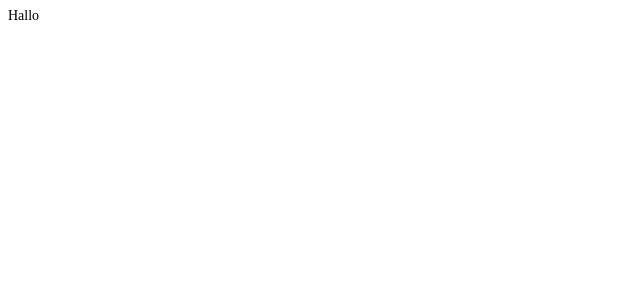
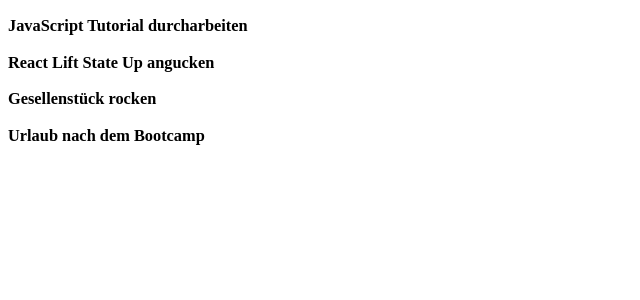
Before and after one commit to slawoe/todoapp, a React (Create React App) app: page / in a window 1280 px wide. Shown: the top 300 px of the page, without its empty margins (0-640 px from the left). Built offline with nearby package versions, Linux system fonts and the light colour scheme; data requests are answered from the project's data file.

Commit message:
Add useEffect and map

```diff
--- a/src/App.js
+++ b/src/App.js
@@ -1,10 +1,24 @@
-import React from "react";
+import React, { useEffect, useState } from "react";
 import "./App.css";
 import fetchToDos from "./api/fetchToDos";
 
 function App() {
-  fetchToDos();
-  return <div>Hallo</div>;
+  const [toDos, setToDos] = useState(null);
+  useEffect(() => {
+    async function doFetch() {
+      const fetchData = await fetchToDos();
+      setToDos(fetchData);
+    }
+    doFetch();
+  }, []);
+
+  return (
+    <div>
+      {toDos?.map((todo) => (
+        <h3 key={todo.id}>{todo.task}</h3>
+      ))}
+    </div>
+  );
 }
 
 export default App;
```
